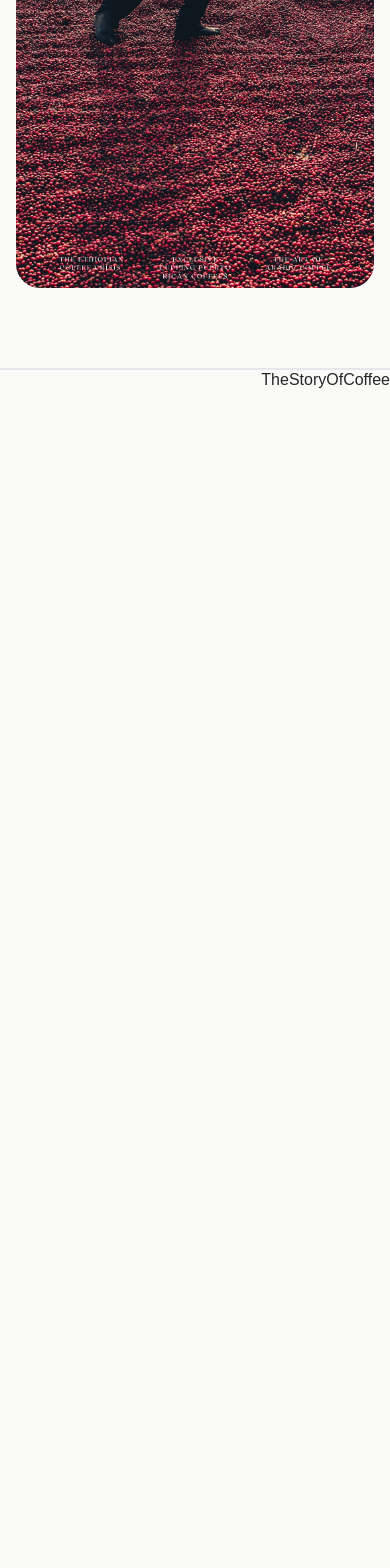
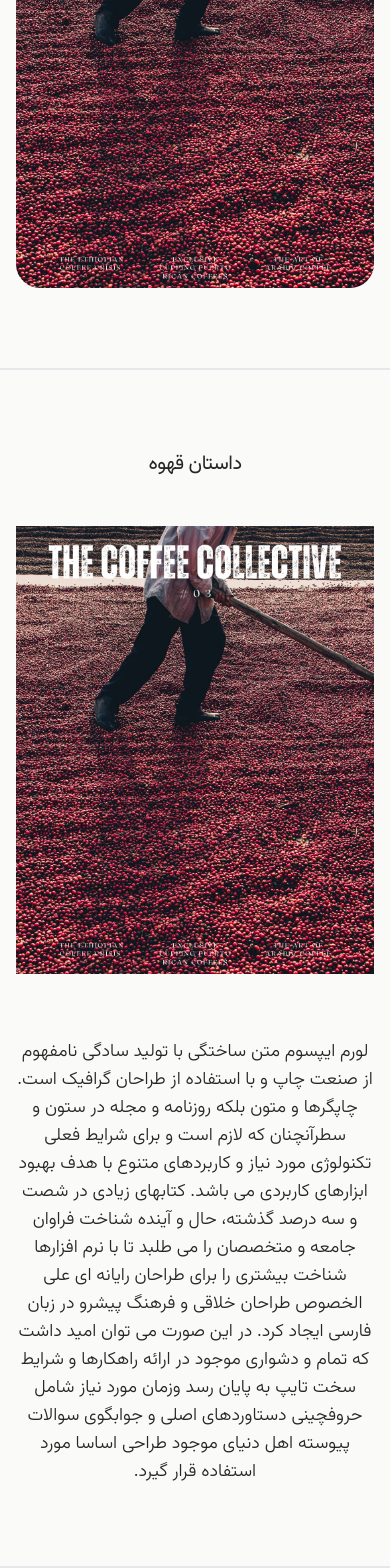
Before and after one commit to MhmmdEmmi/the-need-for-coffee, a React (Vite) app: page / in a window 390 px wide. Shown: the part 4876-6444 px from the top of the page. Before the commit the page ends 5270 px from the top, so only its background shows below. Built offline with nearby package versions, Linux system fonts and the light colour scheme.

Commit message:
update: complete the story of coffee

```diff
--- a/src/components/TheStoryOfCoffee.jsx
+++ b/src/components/TheStoryOfCoffee.jsx
@@ -1,5 +1,43 @@
+import TheCoffeeCollective03 from "../assets/images/TheCoffeeCollective03.webp";
+
 const TheStoryOfCoffee = () => {
-  return <>TheStoryOfCoffee</>;
+  return (
+    <>
+      <section
+        className="max-w-7xl mx-auto border-b-2 mt-20"
+        id="theStoryOfCoffee"
+      >
+        <h2 className="text-xl lg:text-3xl tracking-tight text-center mb-12 mx-4">
+          داستان قهوه
+        </h2>
+        <div className="flex flex-col items-center lg:space-x-8 mx-4 mb-20">
+          <div className="mb-8 lg:mb-0">
+            <img
+              src={TheCoffeeCollective03}
+              alt="The Story of the Coffee"
+              className="w-full h-auto"
+            />
+          </div>
+          <p
+            className="text-lg lg:text-3xl font-light text-center lg:text-right
+          max-w-5xl mx-auto mt-8"
+          >
+            لورم ایپسوم متن ساختگی با تولید سادگی نامفهوم از صنعت چاپ و با
+            استفاده از طراحان گرافیک است. چاپگرها و متون بلکه روزنامه و مجله در
+            ستون و سطرآنچنان که لازم است و برای شرایط فعلی تکنولوژی مورد نیاز و
+            کاربردهای متنوع با هدف بهبود ابزارهای کاربردی می باشد. کتابهای زیادی
+            در شصت و سه درصد گذشته، حال و آینده شناخت فراوان جامعه و متخصصان را
+            می طلبد تا با نرم افزارها شناخت بیشتری را برای طراحان رایانه ای علی
+            الخصوص طراحان خلاقی و فرهنگ پیشرو در زبان فارسی ایجاد کرد. در این
+            صورت می توان امید داشت که تمام و دشواری موجود در ارائه راهکارها و
+            شرایط سخت تایپ به پایان رسد وزمان مورد نیاز شامل حروفچینی دستاوردهای
+            اصلی و جوابگوی سوالات پیوسته اهل دنیای موجود طراحی اساسا مورد
+            استفاده قرار گیرد.
+          </p>
+        </div>
+      </section>
+    </>
+  );
 };
 
 export default TheStoryOfCoffee;
```
